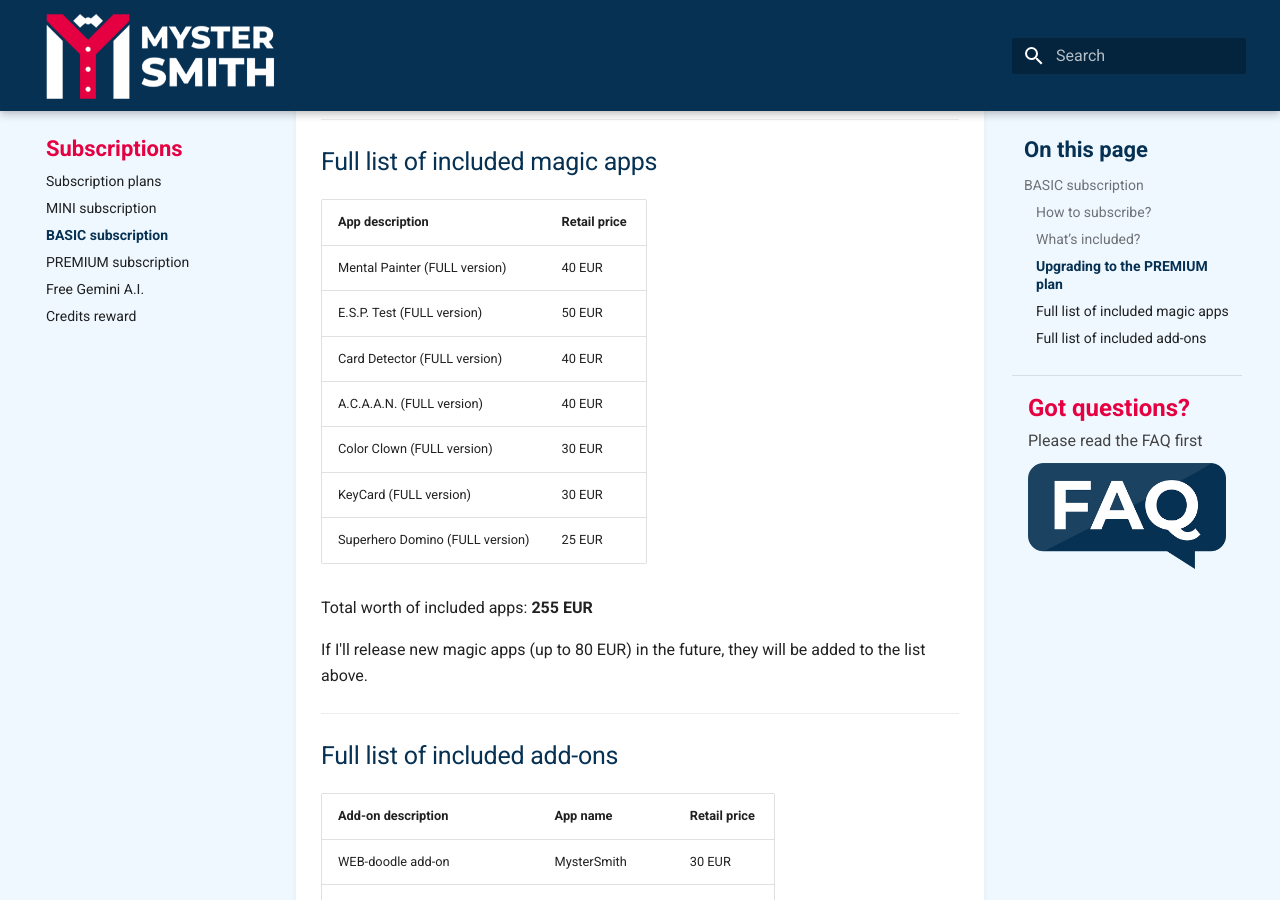
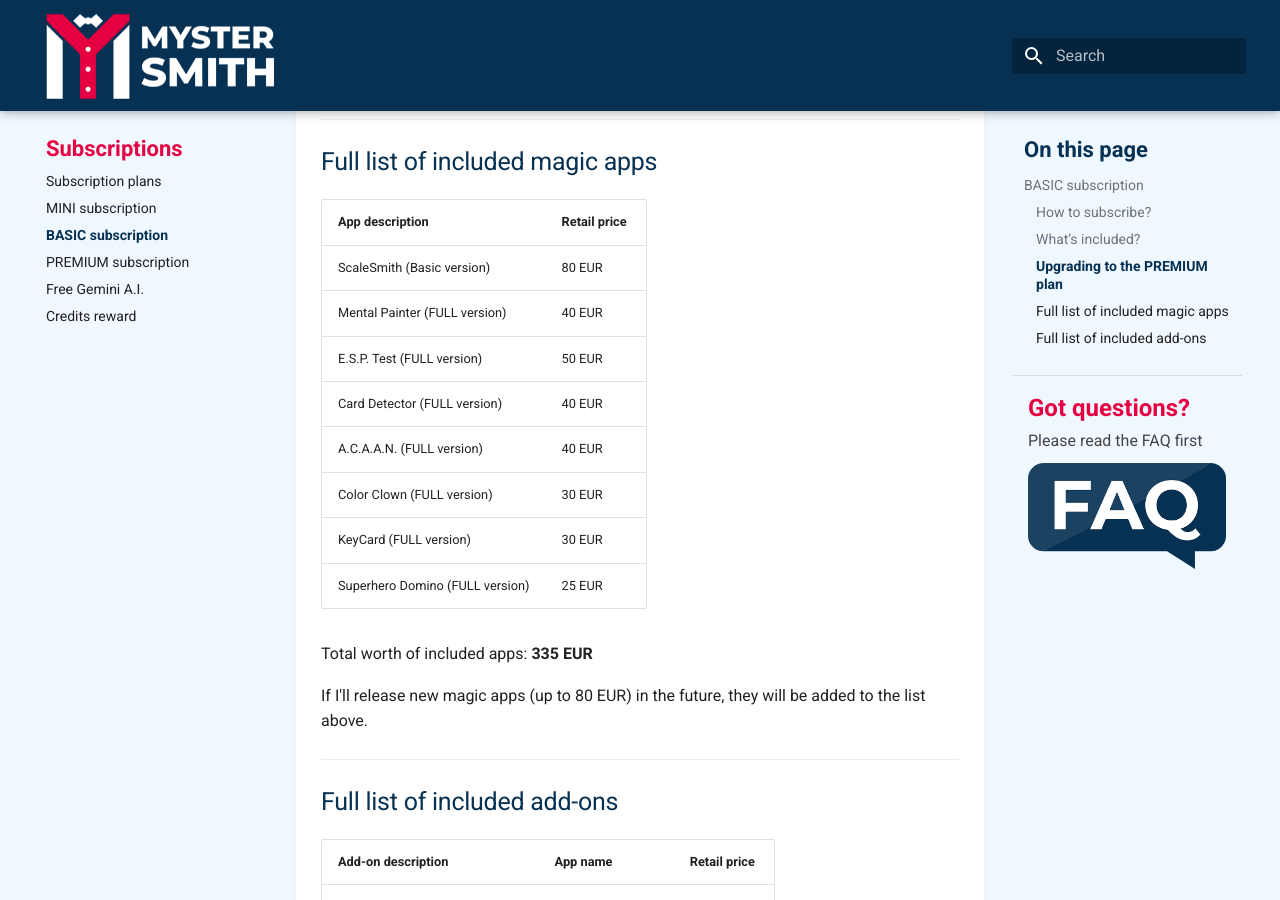
Before and after one commit to ragcsalo/mystersmith-docs, an MkDocs documentation site: the page built from docs/subscriptions/basic-subscription.md, in a window 1280 px wide and 900 px high, scrolled down 2399 px. Built offline with MkDocs 1.6.1 and Material for MkDocs 9.7.7, drawn with Linux system fonts in a browser that asks for light colours.

Commit message:
BASIC subscription: ScaleSmith (Basic version, 80 EUR) included; totals 335 / 918 EUR
Co-Authored-By: Claude Opus 5.5 <noreply@anthropic.com>

```diff
--- a/docs/subscriptions/basic-subscription.md
+++ b/docs/subscriptions/basic-subscription.md
@@ -76,6 +76,7 @@ In any case, you can choose between the 1 month or 3 months cycle for the PREMIU
 
 | App description | Retail price |
 | :--- | :--- |
+| ScaleSmith (Basic version) | 80 EUR |
 | Mental Painter (FULL version) | 40 EUR |
 | E.S.P. Test (FULL version) | 50 EUR |
 | Card Detector (FULL version) | 40 EUR |
@@ -84,7 +85,7 @@ In any case, you can choose between the 1 month or 3 months cycle for the PREMIU
 | KeyCard (FULL version) | 30 EUR |
 | Superhero Domino (FULL version) | 25 EUR |
 
-Total worth of included apps: **255 EUR**
+Total worth of included apps: **335 EUR**
 
 If I'll release new magic apps (up to 80 EUR) in the future, they will be added to the list above.
 
```
Also changed, not shown: other parts of docs/subscriptions/basic-subscription.md (+1 -1 lines).
